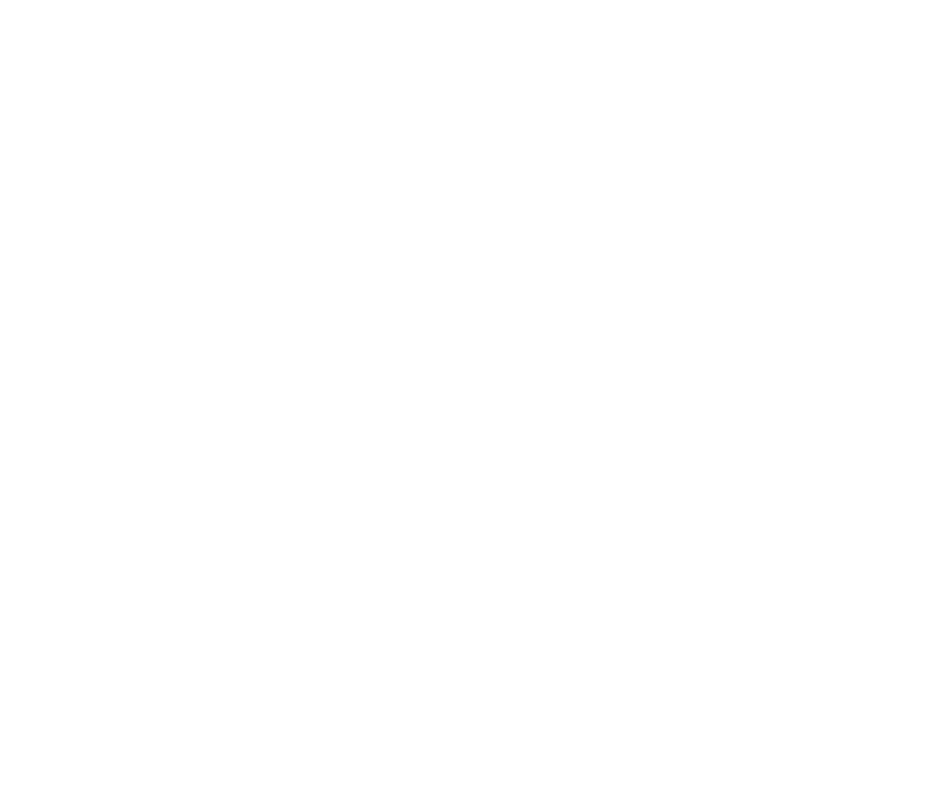
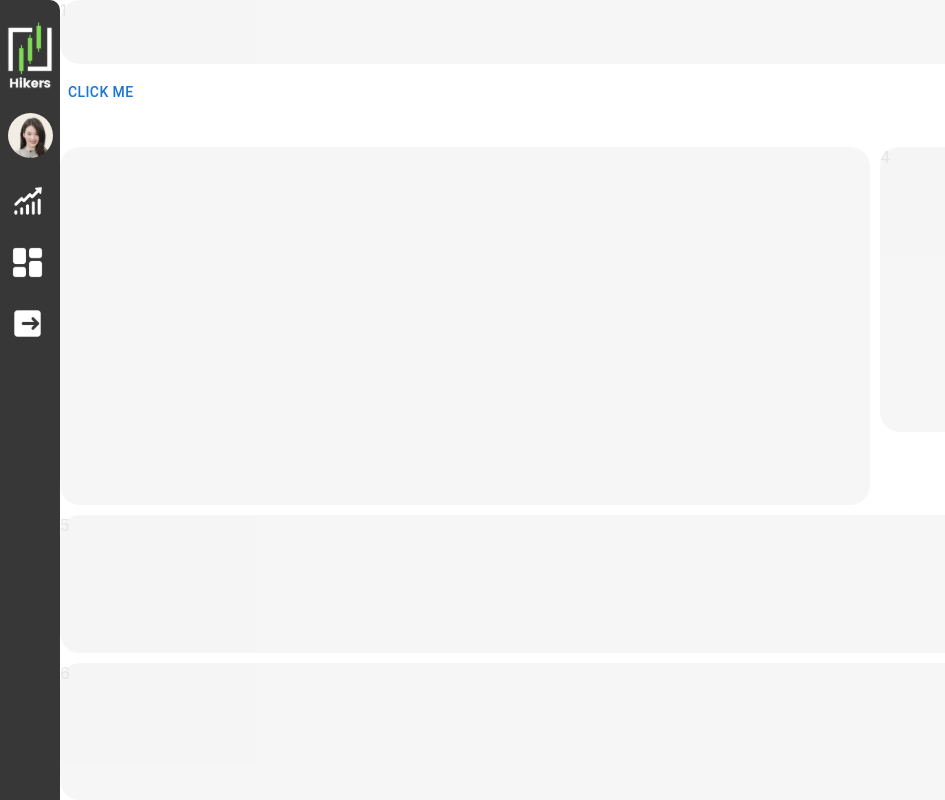
Before and after one commit to suhailajapar/DRC_Project, a React (Create React App) app: page /market in a window 1280 px wide. Before the commit this address had no page. Shown: the whole page, without its empty margins (0-945 px from the left). Built offline with nearby package versions, Linux system fonts and the light colour scheme.

Commit message:
pulling updates

```diff
--- a/src/components/Home/Navigation.js
+++ b/src/components/Home/Navigation.js
@@ -8,6 +8,7 @@
 import WithoutNav from "./WithoutNav";
 import WithNav from "./WithNav";
 import WithSideBar from "./WithSideBar";
+import Market from "../Market/Market";
 
 function Navigation() {
   return (
@@ -18,6 +19,7 @@
         </Route>
         <Route element={<WithSideBar />}>
           <Route path="/dashboard" element={<Dashboard />} />
+          <Route path="/market" element={<Market />} />
         </Route>
         <Route element={<WithoutNav />}>
           <Route path="/login" element={<Login />} />
--- a/src/components/Market/Market.css
+++ b/src/components/Market/Market.css
@@ -1,107 +1,134 @@
-body {
-  background-color: midnightblue;
-  height: 86vh;
+.market-layout {
+  color: black;
+  display: grid;
+  grid-template-columns: repeat(6, 1fr);
+  grid-template-rows: repeat(11, 1fr);
+  grid-gap: 10px;
+  margin-left: 60px;
+  height: 100vh;
 }
 
-.chartNmarket {
-  background-color: yellow;
-  height: 70%;
+.box {
+  background-color: darkgray;
+  border: 5px black;
+  border-radius: 20px;
 }
 
-.infodisplay {
-  background-color: blueviolet;
-  height: 10%;
+.header-section {
+  grid-column: 1/7;
+  grid-row: 1;
 }
 
-.chartNpurchase {
-  height: 90%;
-  background-color: coral;
-  display: inline-flex;
-  width: 100%;
+.title-section {
+  grid-column: 1/7;
+  grid-row: 2;
 }
 
-.buy-sell {
-  background-color: darkgoldenrod;
-  width: 20%;
-  display: inline;
-  justify-content: center;
-  align-items: center;
+.graph-section {
+  grid-column: 1/5;
+  grid-row: 3/8;
 }
 
-input {
-  padding: 20px;
-  width: 80%;
-  border-radius: 6px;
+.buysell-section {
+  grid-column: 5/7;
+  grid-row: 3/7;
 }
 
-button {
-  padding: 20px;
-  width: 92%;
-  border-radius: 6px;
+.gain-section {
+  grid-column: 1/7;
+  grid-row: 8/10;
 }
 
-.listNgainers {
-  width: 100%;
-  background-color: darkmagenta;
-
-  display: inline-flex;
-  height: 40%;
+.loss-section {
+  grid-column: 1/7;
+  grid-row: 10/12;
 }
 
-.gainers {
-  background-color: fuchsia;
+/* Market list */
+
+.coin-market {
+  background-color: black;
   width: 40%;
 }
 
-.list {
-  background-color: dodgerblue;
-  width: 60%;
+/* Top Area */
+
+.list-top {
+  display: flex;
+  align-items: center;
+  justify-content: center;
 }
 
-/* Search Function */
+.coin-search {
+  width: 90%;
+}
+.search-input {
+  height: 3vh;
+  width: 60%;
+  margin-bottom: 2%;
+  display: flex;
+  justify-content: center;
+  align-items: center;
+  flex-direction: column;
+}
 
-.search-input {
-  height: 10px;
-  width: 25%;
-  margin-bottom: 2%;
+.coin-close {
+  width: 10%;
+  color: white;
+}
+
+.close-button {
+  float: right;
+  background-color: aqua;
 }
 
 /* Crypto Marketlist display */
 
-.chart {
-  background-color: wheat;
-  width: 80%;
+.coin-table {
+  width: 100%;
 }
 
-.coin-container {
-  display: flex;
-  justify-content: center;
+th {
+  text-align: center;
+  border-bottom: 1px solid aqua;
+  color: aqua;
+  width: 25%;
+}
+td {
+  text-align: center;
+  border-bottom: 1px solid aqua;
+  color: beige;
+  width: 25%;
 }
 
-.coin-row {
-  display: flex;
-  flex-direction: row;
-  justify-items: start;
-  align-items: center;
-  height: 40px;
-  border-bottom: 1px solid black;
-  width: 900px;
+tr td:hover {
+  color: black;
 }
 
-.coin {
-  display: flex;
-  align-items: center;
-  padding-right: 24px;
-  width: 20%;
-  font-size: 15px;
+.table-body tr:hover {
+  background-color: dimgray;
 }
 
-.coin-data {
-  display: flex;
-  text-align: center;
-  justify-content: space-between;
-  font-size: 15px;
-  width: 20%;
+.table-header {
+  width: 98.7%;
+  display: inline-table;
+}
+
+.table-body {
+  width: 100%;
+  display: inline-table;
+}
+
+.coin-market {
+  position: absolute;
+  z-index: 999999;
+}
+
+.coin-list {
+  height: 35vh;
+  overflow-y: scroll;
+  width: 100%;
+  color: beige;
 }
 
 .coin-symbol {
@@ -109,12 +136,12 @@
 }
 
 .image {
-  height: 15px;
-  margin-left: 10%;
+  height: 20px;
+  width: 20px;
 }
 
 .cryptoName {
-  font-size: 15px;
+  font-size: 16px;
 }
 
 .red {
--- a/src/components/Market/Market.js
+++ b/src/components/Market/Market.js
@@ -1,50 +1,33 @@
-import React from "react";
-import { Navbar, Button, Nav } from "react-bootstrap";
+import React, { useState } from "react";
+import Button from "@mui/material/Button";
 import "./Market.css";
 import Marketlist from "./Marketlist";
 
 function Market() {
+  const [popout, setPopout] = useState(false);
   return (
-    <>
-      <body>
-        <div className="chartNmarket">
-          <div className="infodisplay">
-            <div className="productname">
-              <div className="dropdown"></div>
-              <div className="displayname"></div>
-            </div>
-            <div className="timeselect"></div>
-            <div className="dateTime"></div>
-          </div>
-          <div className="chartNpurchase">
-            <div className="chart">
-              <div className="top-section">
-                <div>
-                  <h2>Cryptocurrency</h2>
-                  <Marketlist />
-                </div>
-                <div></div>
-              </div>
-              <div>
-                <h1 className="graph-section">Graph</h1>
-              </div>
-            </div>
-            <div className="buy-sell">
-              <input className="amount" placeholder="Amount"></input>
-              <input className="price" placeholder="Price"></input>
-              <input className="total" placeholder="Total"></input>
-              <button className="buy" type="submit">
-                Buy
-              </button>
-            </div>
+    <body className="market-layout">
+      <div className="header-section box">1</div>
+      <div className="title-section">
+        <div>
+          <div className="btn-container">
+            <Button
+              className="btn-popout"
+              onClick={() => {
+                setPopout(true);
+              }}
+            >
+              Click Me
+            </Button>
+            {popout && <Marketlist closePopout={setPopout} />}
           </div>
         </div>
-        <div className="listNgainers">
-          <div className="list"></div>
-          <div className="gainers">gainers</div>
-        </div>
-      </body>
-    </>
+      </div>
+      <div className="graph-section box"></div>
+      <div className="buysell-section box">4</div>
+      <div className="gain-section box">5</div>
+      <div className="loss-section box">6</div>
+    </body>
   );
 }
 
--- a/src/components/Market/Marketlist.js
+++ b/src/components/Market/Marketlist.js
@@ -1,16 +1,15 @@
 import React, { useState, useEffect } from "react";
 import axios from "axios";
 import "./Market.css";
-// import Coins from "./Coins";
 
-function Marketlist() {
+function Marketlist({ closePopout, props }) {
   const [coins, setCoins] = useState([]);
   const [search, setSearch] = useState("");
 
   useEffect(() => {
     axios
       .get(
-        "https://api.coingecko.com/api/v3/coins/markets?vs_currency=usd&order=market_cap_desc&per_page=20&page=1&sparkline=false"
+        "https://api.coingecko.com/api/v3/coins/markets?vs_currency=usd&order=volume_desc&per_page=20&page=1&sparkline=false"
       )
       .then((res) => {
         setCoins(res.data);
@@ -26,30 +25,36 @@
     coin.name.toLowerCase().includes(search.toLowerCase())
   );
 
-  const Coins = ({ symbol, image, name, price, priceChange }) => {
+  const Coins = ({ key, symbol, image, name, price, priceChange } = props) => {
     return (
-      <div className="coin-container">
-        <div className="coin-row">
-          <div className="coin">
+      <tbody className="table-body">
+        <tr id={key}>
+          <td>
             <p className="coin-symbol">{symbol}</p>
+          </td>
+          <td>
             <img src={image} alt="crypto" className="image" />
-            <h1 className="cryptoName">{name}</h1>
-          </div>
-          <div className="coin-data">
+            <p className="cryptoName">{name}</p>
+          </td>
+          <td>
             <p className="coin-price">{price}</p>
+          </td>
+          <td>
             {priceChange < 0 ? (
               <p className="coin-percent red">{priceChange.toFixed(2)}%</p>
             ) : (
               <p className="coin-percent green">{priceChange.toFixed(2)}%</p>
             )}
-          </div>
-        </div>
-      </div>
+          </td>
+        </tr>
+      </tbody>
     );
   };
 
   return (
-    <div className="coin-list">
+    <>
+      <div className="coin-market">
+        <div className="list-top">
           <div className="coin-search">
             <form>
               <input
@@ -60,6 +65,22 @@
               />
             </form>
           </div>
+          <div className="coin-close">
+            <button className="close-button" onClick={() => closePopout(false)}>
+              X
+            </button>
+          </div>
+        </div>
+        <table className="coin-table">
+          <thead className="table-header">
+            <tr>
+              <th>Symbol</th>
+              <th>Name</th>
+              <th>Price</th>
+              <th>24 Hours %</th>
+            </tr>
+          </thead>
+          <div className="coin-list">
             {filteredCoins.map((coin) => {
               return (
                 <Coins
@@ -73,6 +94,9 @@
               );
             })}
           </div>
+        </table>
+      </div>
+    </>
   );
 }
 
--- a/src/components/Menubar/SideBar.js
+++ b/src/components/Menubar/SideBar.js
@@ -29,7 +29,7 @@
         placement="right"
         arrow
       >
-        <a href="#clients">
+        <a href="/market">
           <img src={MarketLogo} alt="Market Logo" id="Market" />
         </a>
       </Tooltip>
```
Also changed, not shown: src/components/Market/Coins.js (deleted, +0 -26 lines). Lines whose indentation alone changed are shown as unchanged.
